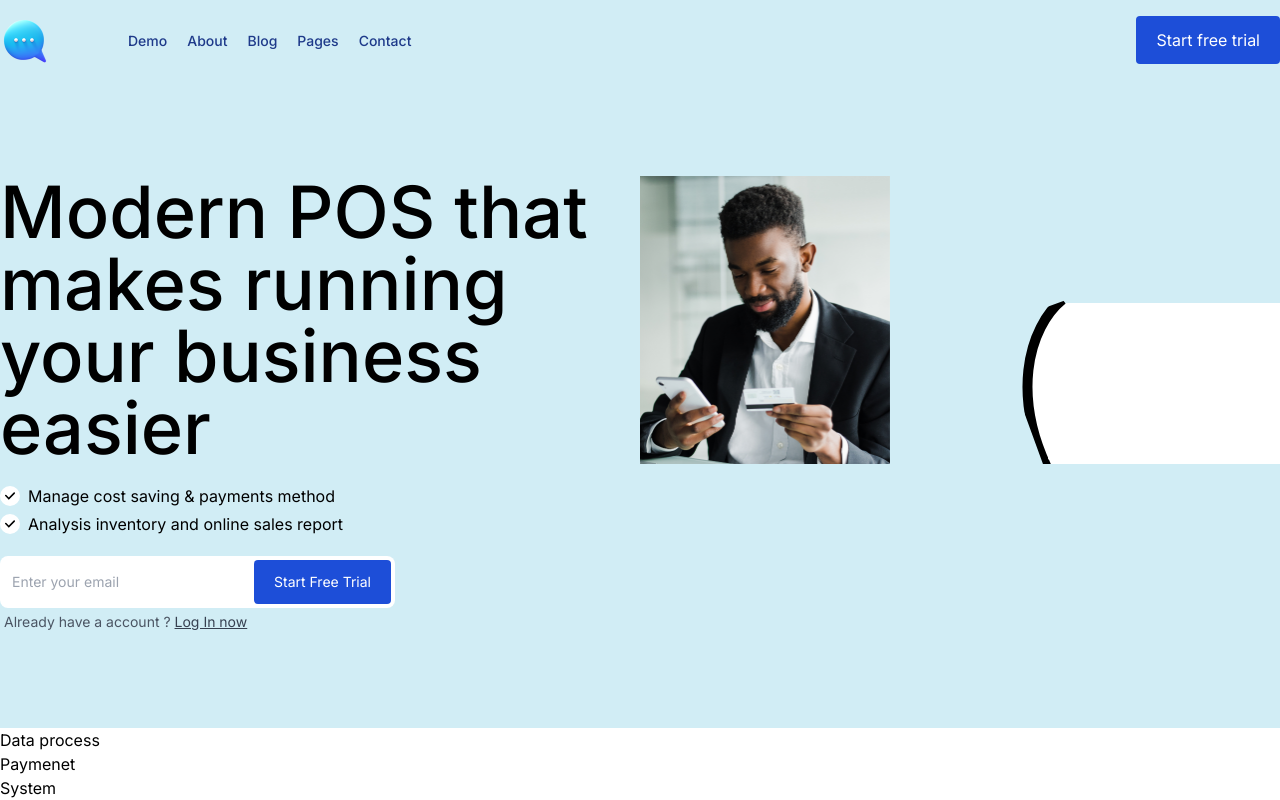
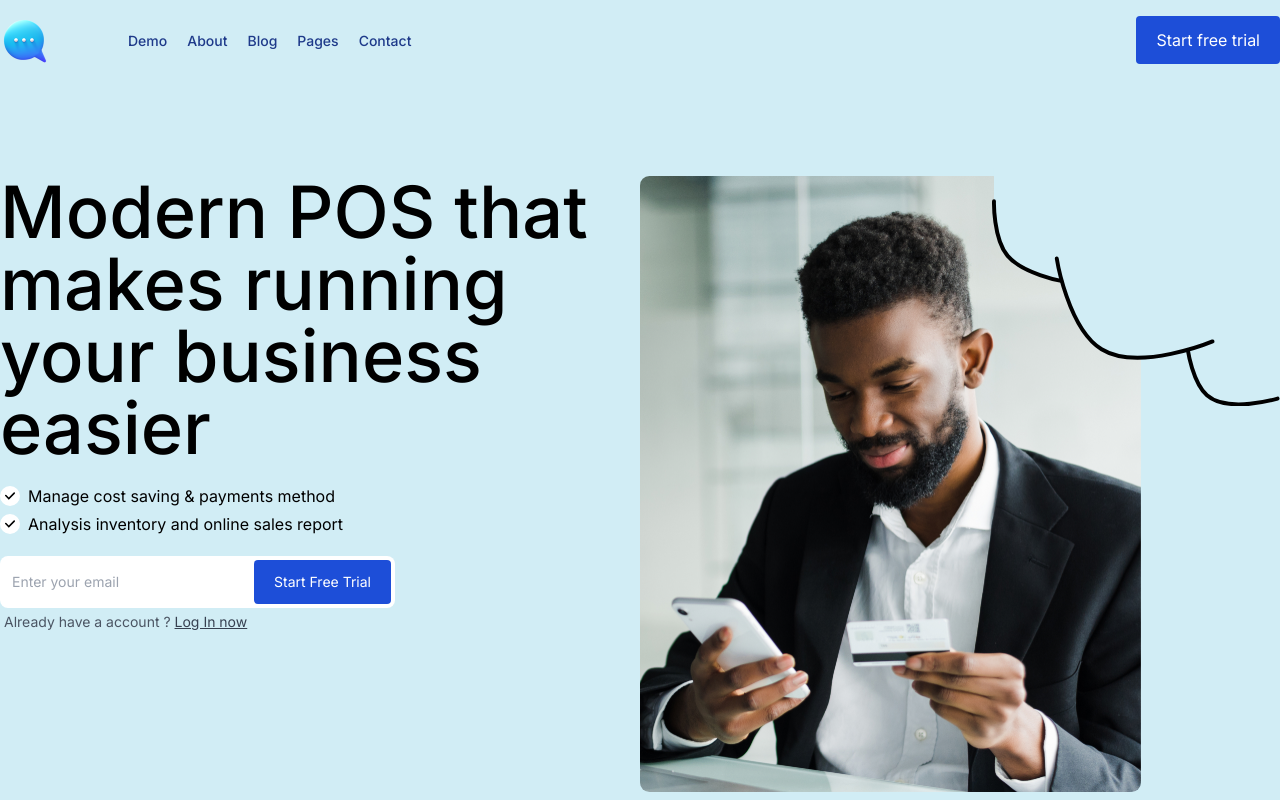
Before and after one commit to NdekoCode/vue-startup-landing-page, a Vue app: page / in a window 1280 px wide. Shown: the top 800 px of the page. Built offline with nearby package versions, Linux system fonts and the light colour scheme.

Commit message:
refactor: hero image

```diff
--- a/src/components/HeaderMain.vue
+++ b/src/components/HeaderMain.vue
@@ -65,49 +65,59 @@ const links = routeLinks
       <div class="col-span-2 md:col-span-1">
         <div class="relative">
           <svg
-            class="text-[#d1edf5] w-72 h-72 absolute right-0 -top-0"
-            fill="none"
             xmlns="http://www.w3.org/2000/svg"
+            class="absolute right-0 -top-2 w-72"
+            viewBox="0 0 220.421 182.389"
           >
-            <g clip-path="url(#a)">
-              <mask
-                id="b"
-                style="mask-type: luminance"
-                maskUnits="userSpaceOnUse"
-                x="0"
-                y="0"
-                class="w-72 h-72"
-              >
+            <g id="shape" transform="translate(1.482)">
+              <path
+                id="Vector_23"
+                data-name="Vector 23"
+                d="M9.886,68.408C21.5,82.76,53.365,86.959,53.365,86.959s7.9,38.853,26.667,51.6c22.1,15.008,68.408,0,68.408,0s4.587,28.6,17.972,38.262c16.153,11.662,51.016,0,51.016,0V0H.03V24.928S-1.065,54.873,9.886,68.408Z"
+                fill="#d1edf5"
+              />
+              <g id="line" transform="translate(0.031 25.508)">
                 <path
-                  d="M413.476.43.951 150.577l232.573 638.991 412.525-150.147L413.476.431Z"
-                  fill="#fff"
-                />
-              </mask>
-              <g mask="url(#b)">
-                <path
-                  fill-rule="evenodd"
-                  clip-rule="evenodd"
-                  d="M211.628 364.417c8.191 56.073 26.172 110.313 63.46 134.401 44.365 28.66 117.298 22.591 166.974 13.641l.442.449s-4.199 138.402 58.828 161.627c53.317 19.648 136.725-49.764 136.725-49.764L501.332 127.993l-437.422-.331 1.074 1.738-1.386-1.407c.167-.181.27-.288.302-.321l-.46.161.158.16c-5.121 5.536-70.523 80.021 9.212 192.238 82.906 116.681 138.888 46.821 138.888 46.821l-1.341-2.172 1.271-.463ZM66.056 131.137l-1.072-1.737 1.541 1.567-.47.17Z"
-                  fill="#fff"
+                  id="Vector_20"
+                  data-name="Vector 20"
+                  d="M.008,0s-.69,28.5,10.446,41.756C21.881,55.364,51.47,60.907,51.47,60.907"
+                  fill="none"
+                  stroke="#000"
+                  stroke-linecap="round"
+                  stroke-width="3"
+                  stroke-dasharray="0 0"
                 />
                 <path
-                  d="M70.5 123.5c-32.5 26-57.213 99.5-3.857 190 25.705 43.599 61.087 68.571 90.857 71.5 32.024 3.151 57.554-17.5 57.554-17.5s12.76 107.637 69.536 139c51.959 28.703 156.41 8 156.41 8s3.359 128.172 57 160.5c28.978 17.465 81-10 81-10"
+                  id="Vector_21"
+                  data-name="Vector 21"
+                  d="M0,0S8.549,53.607,34.314,69.485c28.305,17.444,84.926-6,84.926-6"
+                  transform="translate(48.047 43.75)"
+                  fill="none"
                   stroke="#000"
-                  stroke-width="10"
+                  stroke-linecap="round"
+                  stroke-width="3"
+                  stroke-dasharray="0 0"
+                />
+                <path
+                  id="Vector_22"
+                  data-name="Vector 22"
+                  d="M0,0S3.669,24.677,14.583,34.314C30.422,48.3,68.627,36.887,68.627,36.887"
+                  transform="translate(148.414 114.093)"
+                  fill="none"
+                  stroke="#000"
+                  stroke-linecap="round"
+                  stroke-width="3"
+                  stroke-dasharray="0 0"
                 />
               </g>
             </g>
-            <path
-              d="M74 127c-1.105 0 1.5 29.988-9 22l-9 132.933c0 1.112.895 2.012 2 2.012h435V625l145-.223V129.012a2.006 2.006 0 0 0-2-2.012H74Z"
-              fill="#fff"
-            />
-            <defs>
-              <clipPath id="a">
-                <path fill="#fff" transform="translate(.95 .43)" d="M0 0h645.099v789.138H0z" />
-              </clipPath>
-            </defs>
           </svg>
-          <img :src="heroImage" alt="Man hero" class="object-cover min-w-[250px] h-72" />
+
+          <img
+            :src="heroImage"
+            alt="Man hero"
+            class="object-cover min-w-[250px] lg:min-w-[500px]"
+          />
         </div>
       </div>
     </section>
```
